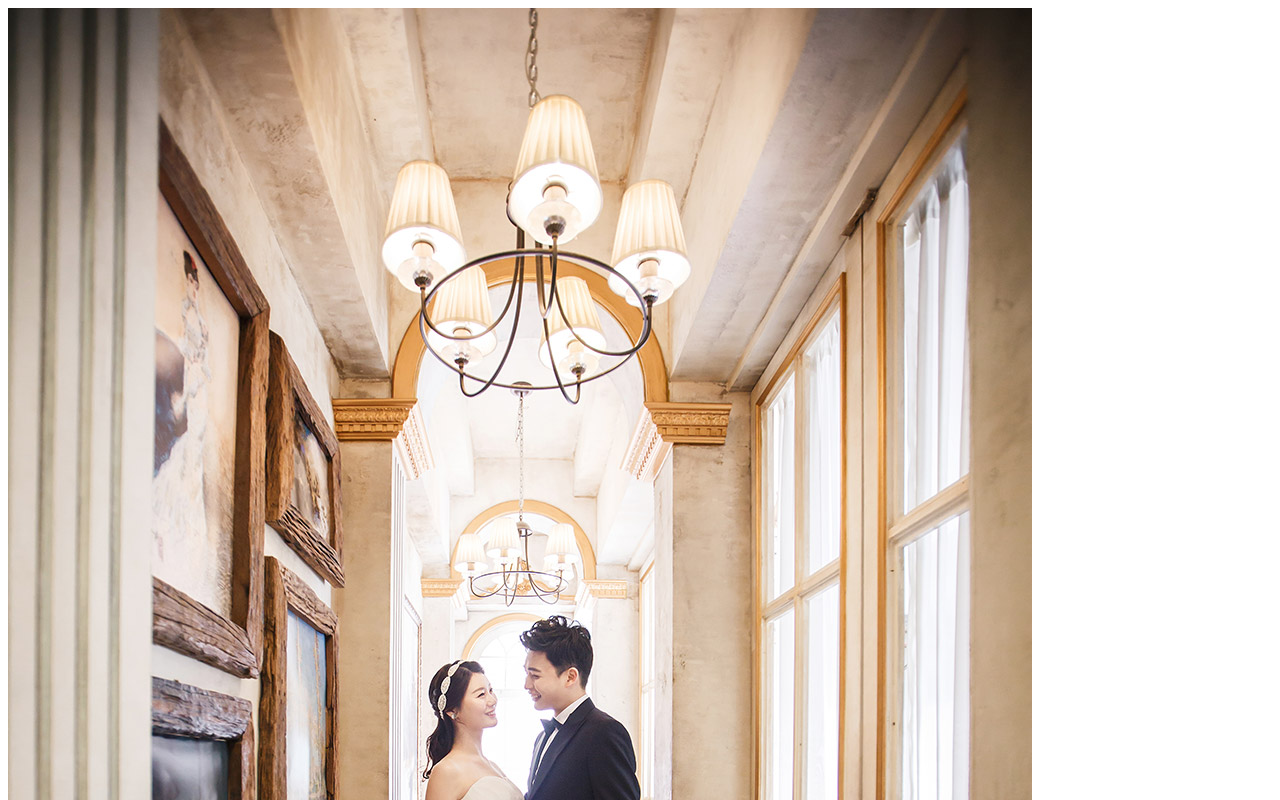
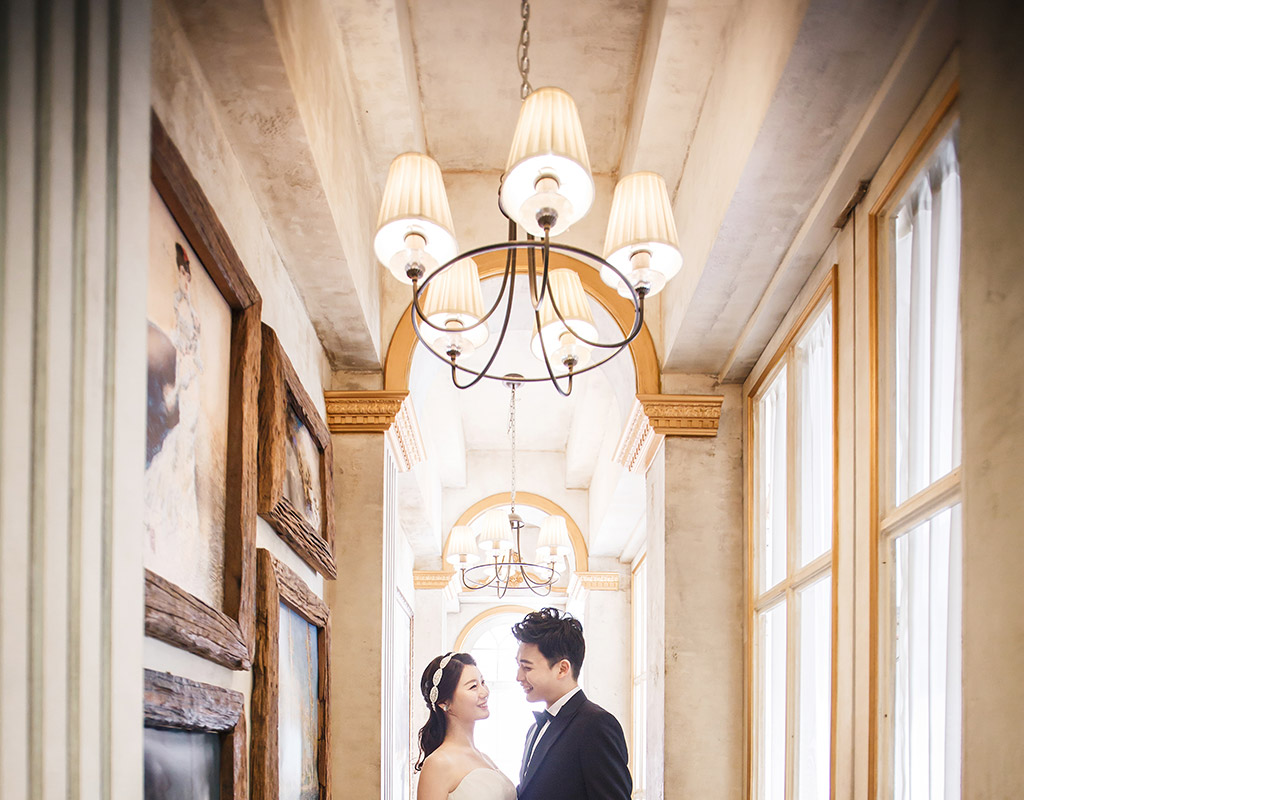
Before and after one commit to seungduk/sa1sd.github.io, a plain HTML site: page index.html in a window 1280 px wide. Shown: the top 800 px of the page. Drawn offline with Linux system fonts and the light colour scheme.

Commit message:
Update index.html

```diff
--- a/index.html
+++ b/index.html
@@ -1,8 +1,12 @@
 <html lang="ko-KR">
 <head>
-  <meta content="width=1536,minimum-scale=1.0" name="viewport">
+  <meta content="width=1536" name="viewport">
   <title>Wedding Invitation</title>
   <style>
+    body {
+      margin: 0;
+    }
+
     .main {
       background: url(main.jpg);
       height: 1536px;
```
